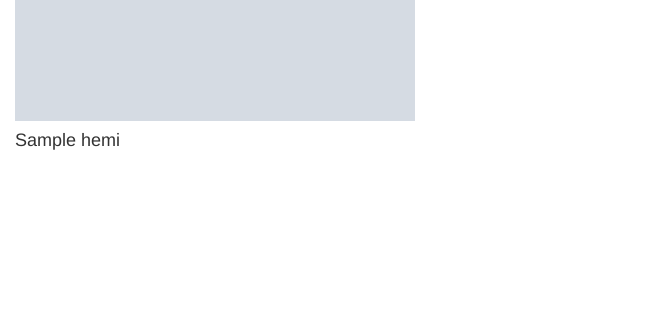
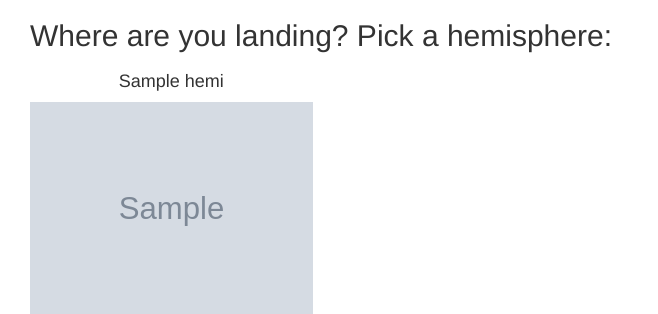
Before and after one commit to arhunt/web-scraping-challenge, a Flask app: page / in a window 1280 px wide. Shown: the part 1065-1379 px from the top of the page, without its empty margins (0-658 px from the left). Before the commit the page ends 1215 px from the top, so only its background shows below. Run offline with Flask 2, Linux system fonts and the light colour scheme; grey boxes marked "Sample" are stand-in pictures; a database or web service that is not in the repository returns one stand-in record (values such as "Sample title"); some libraries are stand-ins or nearby versions.

Commit message:
Layout of index.html

```diff
--- a/templates/index.html
+++ b/templates/index.html
@@ -10,24 +10,40 @@
 </head>
 
 <body>
+
     <div class="container-fluid">
       <div class="jumbotron text-center">
         <h1>Mission to Mars</h1>
         <p>Let's find out what we're getting into!</p>
         <p><a class="btn btn-primary btn-lg" href="/scrape" role="button">Here goes!</a></p>
       </div>
-    <h2>What's NASA doing on Mars lately?</h2>
+    <div class="col-md-12">
+    <h1>What's NASA doing on Mars lately?</h1>
     <h3>{{ show.news_title }}</h3>
     <h4>{{ show.news_teaser }}</h4>
+    </div>
+    <div class="col-md-7">
     <h2>What does Mars look like today?</h2>
-    <img src = "{{ show.featured }}" alt="Featured image">
+    <img src = "{{ show.featured }}" alt="Featured image" width="100%">
+    </div>
+    <div class="col-md-4 offset-md-1">
     <h2>What do you know?</h2>
-    <div class="table-responsive">
+    <div class="table">
         {{ show.facts_table|safe }}
     </div>
+    </div>
+    <div class="col-md-12">
+    <h2>Where are you landing?  Pick a hemisphere:</h2>
+    </div>
     {% for each in show.hemispheres %}
-    <img src = "{{ each.image }}">
-    <h4>{{ each.hemi }}</h4>
+    <div class="col-md-6 col-lg-3">
+      <div class="card">
+        <div class="card_body text-center">
+          <h4 class="card_title">{{ each.hemi }}</h4>
+          <img src = "{{ each.image }}" width="100%">
+        </div>
+      </div>
+    </div>
     {% endfor %}
     </div>
 
```
